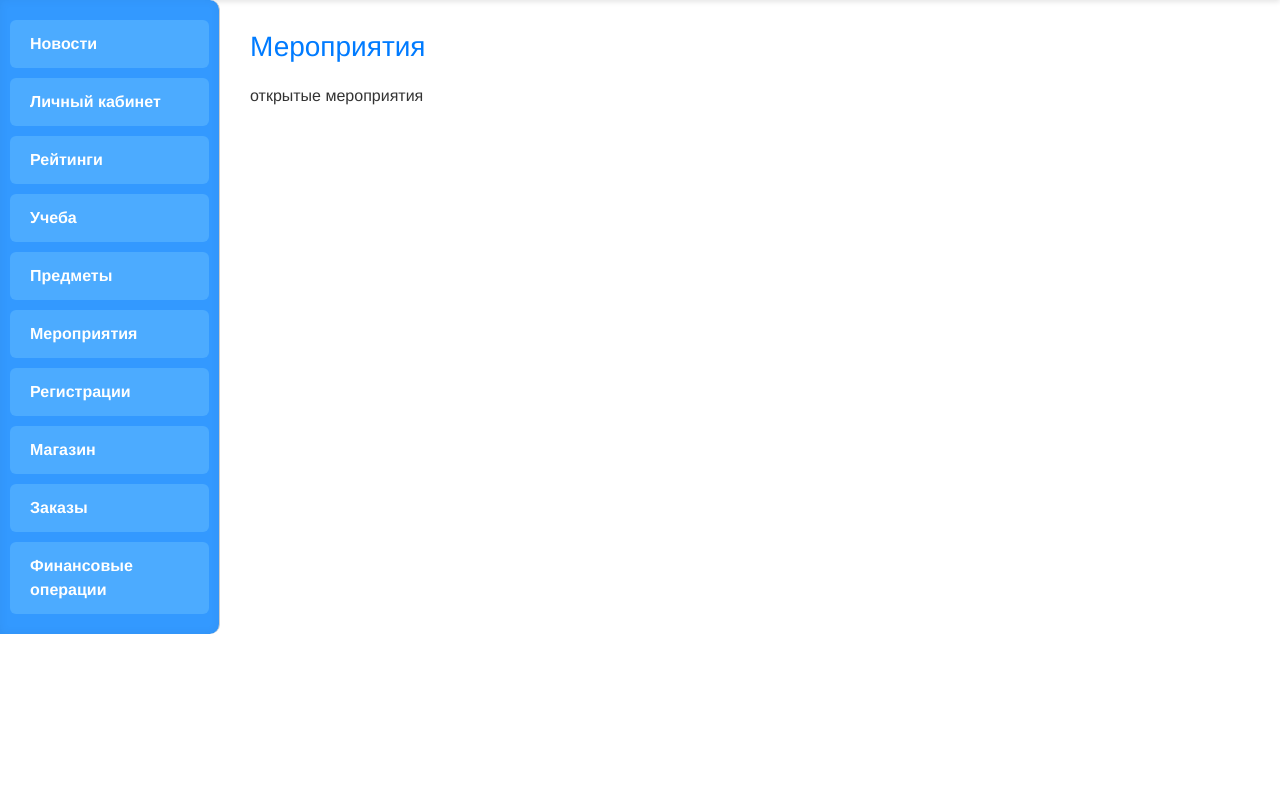
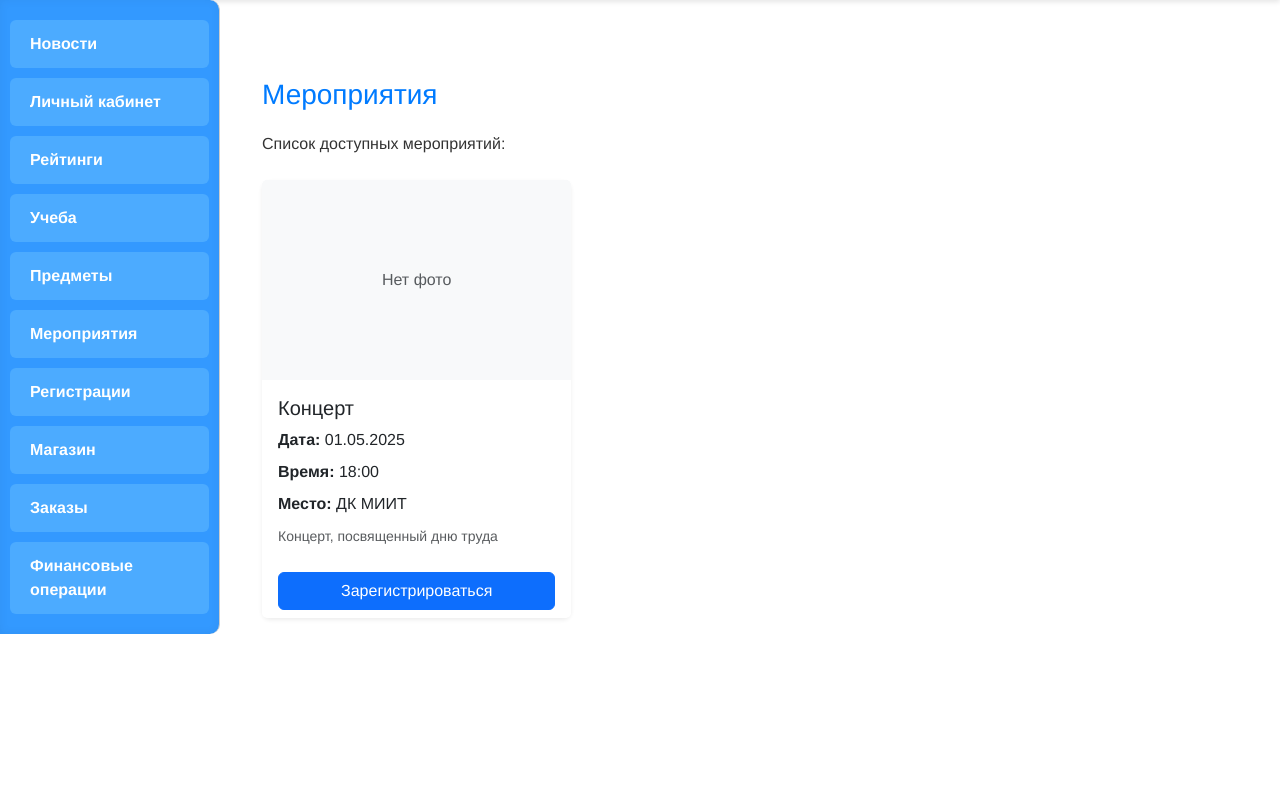
Before and after one commit to ketty3/Rating_system, a Django app: page /events/ in a window 1280 px wide. Shown: the part 60-860 px from the top of the page. Run offline with Django 5.2, Linux system fonts and the light colour scheme; a user stored in the database is signed in; data comes from the database, SQL or seed files in the repository; both versions use the stored data as it was after the commit.

Commit message:
Создана страница мероприятий

```diff
--- a/main/templates/extracurricular/events.html
+++ b/main/templates/extracurricular/events.html
@@ -1,6 +1,47 @@
 {% extends "main/base.html" %}
-    {% block title %}Мероприятия{% endblock %}
+{% block title %}Мероприятия{% endblock %}
+
 {% block content %}
+<div class="container mt-5">
     <h2>Мероприятия</h2>
-    <p>открытые мероприятия</p>
+    <p class="mb-4">Список доступных мероприятий:</p>
+
+    {% if events %}
+        <div class="row row-cols-1 row-cols-md-2 row-cols-lg-3 g-4">
+
+            {% for event in events %}
+                <div class="col">
+                    <div class="card h-100 shadow-sm border-0 rounded-3">
+                        {% if event.event_photo %}
+                            <img src="{{ event.event_photo.url }}" class="card-img-top" alt="Фото мероприятия"
+                                 style="height: 200px; object-fit: cover;">
+                        {% else %}
+                            <div class="card-img-top bg-light d-flex align-items-center justify-content-center text-muted"
+                                 style="height: 200px;">
+                                Нет фото
+                            </div>
+                        {% endif %}
+
+                        <div class="card-body">
+                            <h5 class="card-title">{{ event.event_name }}</h5>
+                            <p class="card-text mb-2"><strong>Дата:</strong> {{ event.date|date:"d.m.Y" }}</p>
+                            <p class="card-text mb-2"><strong>Время:</strong> {{ event.time|time:"H:i" }}</p>
+                            <p class="card-text mb-2"><strong>Место:</strong> {{ event.place }}</p>
+                            {% if event.notes %}
+                                <p class="card-text text-muted"><small>{{ event.notes|truncatechars:100 }}</small></p>
+                            {% endif %}
+                        </div>
+
+                        <div class="card-footer bg-white border-0">
+                            <a href="#" class="btn btn-primary w-100">Зарегистрироваться</a>
+                        </div>
+                    </div>
+                </div>
+            {% endfor %}
+
+        </div>
+    {% else %}
+        <div class="alert alert-info">На данный момент нет доступных мероприятий.</div>
+    {% endif %}
+</div>
 {% endblock %}
--- a/main/views.py
+++ b/main/views.py
@@ -1,6 +1,6 @@
 # views.py
 from django.shortcuts import render, get_object_or_404, redirect
-from .models import Article, Profile, Subjects, StudentGroupMembership, Grades
+from .models import Article, Profile, Subjects, StudentGroupMembership, Grades, Events
 from .forms import ProfileForm
 from django.contrib.auth.decorators import login_required
 from django.contrib import messages
@@ -125,8 +125,14 @@ def study(request):
     return render(request, 'curricular/study.html')
 
 
+@login_required
 def events(request):
-    return render(request, 'extracurricular/events.html')
+    # Получаем все мероприятия, где доступность True
+    events_list = Events.objects.filter(available=True)
+
+    return render(request, 'extracurricular/events.html', {
+        'events': events_list
+    })
 
 
 def registrations(request):
```
Also changed, not shown: db.sqlite3.
